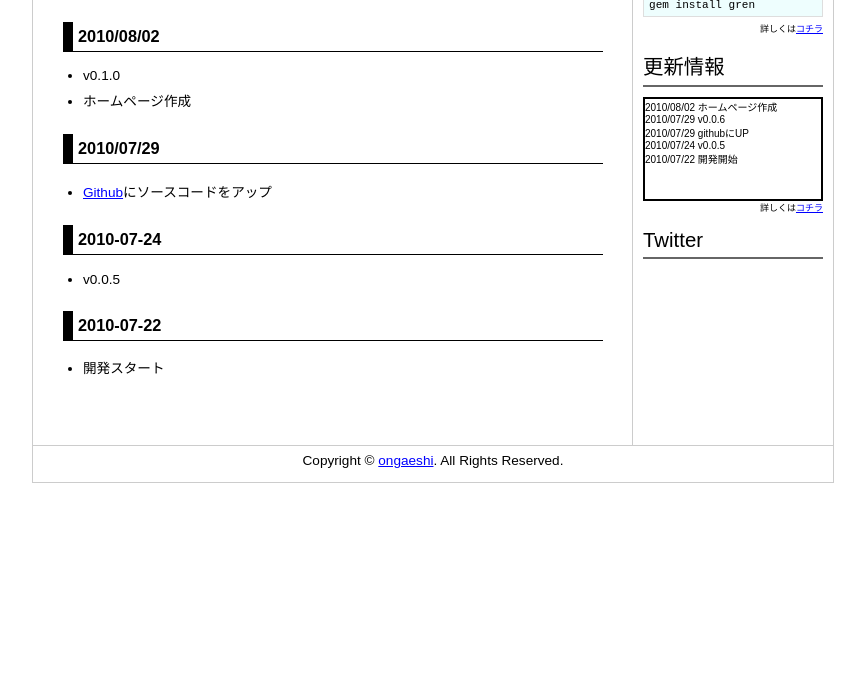
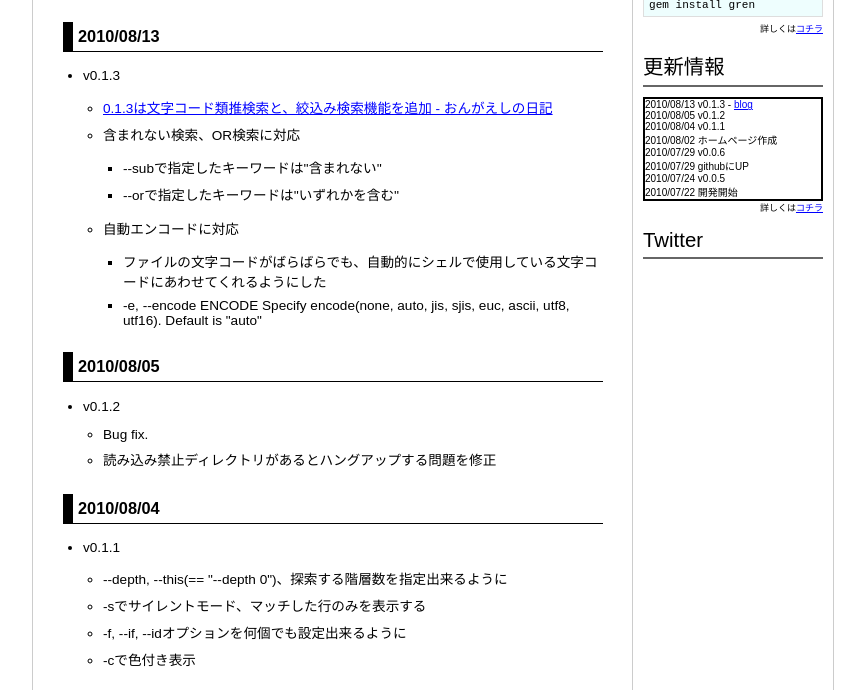
Before and after one commit to ongaeshi/gren, a plain HTML site: page ja/history.html in a window 1280 px wide. Shown: the part 259-949 px from the top of the page, without its empty margins (207-1072 px from the left). Before the commit the page ends 800 px from the top, so only its background shows below. Drawn offline with Linux system fonts and the light colour scheme; a script that the page names is missing.

Commit message:
v0.1.3にあわせてページを修正

```diff
--- a/ja/history.html
+++ b/ja/history.html
@@ -35,6 +35,44 @@
       <div id="contents" class="left_column">
         <h1>更新履歴</h1>
 
+        <h2>2010/08/13</h2>
+        <ul>
+          <li>v0.1.3
+	    <ul>
+	      <li><a href="http://d.hatena.ne.jp/tuto0621/20100814/1281759855">0.1.3は文字コード類推検索と、絞込み検索機能を追加 - おんがえしの日記</a>
+	      <li> 含まれない検索、OR検索に対応
+		<ul>
+		  <li> --subで指定したキーワードは''含まれない''
+		  <li> --orで指定したキーワードは''いずれかを含む''
+		</ul>
+	      <li> 自動エンコードに対応
+		<ul>
+		  <li> ファイルの文字コードがばらばらでも、自動的にシェルで使用している文字コードにあわせてくれるようにした
+		  <li> -e, --encode ENCODE              Specify encode(none, auto, jis, sjis, euc, ascii, utf8, utf16). Default is "auto"
+		</ul>
+	    </ul>
+        </ul>
+
+        <h2>2010/08/05</h2>
+        <ul>
+          <li>v0.1.2
+	  <ul>
+	    <li> Bug fix.
+	    <li> 読み込み禁止ディレクトリがあるとハングアップする問題を修正
+	  </ul>
+        </ul>
+
+        <h2>2010/08/04</h2>
+        <ul>
+          <li>v0.1.1
+	  <ul>
+	    <li> --depth, --this(== "--depth 0")、探索する階層数を指定出来るように
+	    <li> -sでサイレントモード、マッチした行のみを表示する
+	    <li> -f, --if, --idオプションを何個でも設定出来るように
+	    <li> -cで色付き表示
+	  </ul>
+        </ul>
+
         <h2>2010/08/02</h2>
         <ul>
           <li>v0.1.0
@@ -67,6 +105,9 @@ gem install gren
         <p class="sidetitle">更新情報</p>
         <div class="infobox">
           <ul>
+            <li>2010/08/13 v0.1.3 - <a href="http://d.hatena.ne.jp/tuto0621/20100814/1281759855">blog</a>
+            <li>2010/08/05 v0.1.2
+            <li>2010/08/04 v0.1.1
             <li>2010/08/02 ホームページ作成
             <li>2010/07/29 v0.0.6
             <li>2010/07/29 githubにUP
```
Also changed, not shown: ja/download.html (+8 -0 lines), ja/feature.html (+3 -0 lines), ja/index.html (+3 -0 lines).
